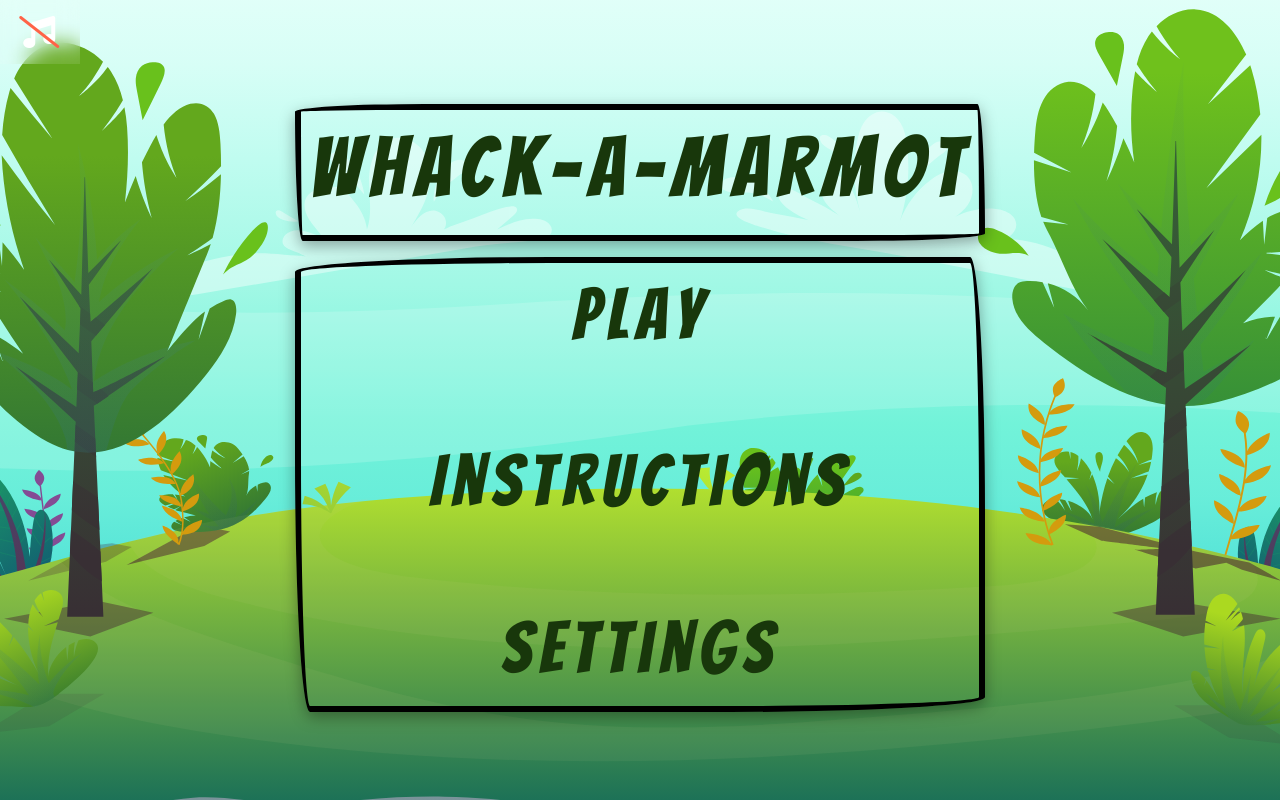
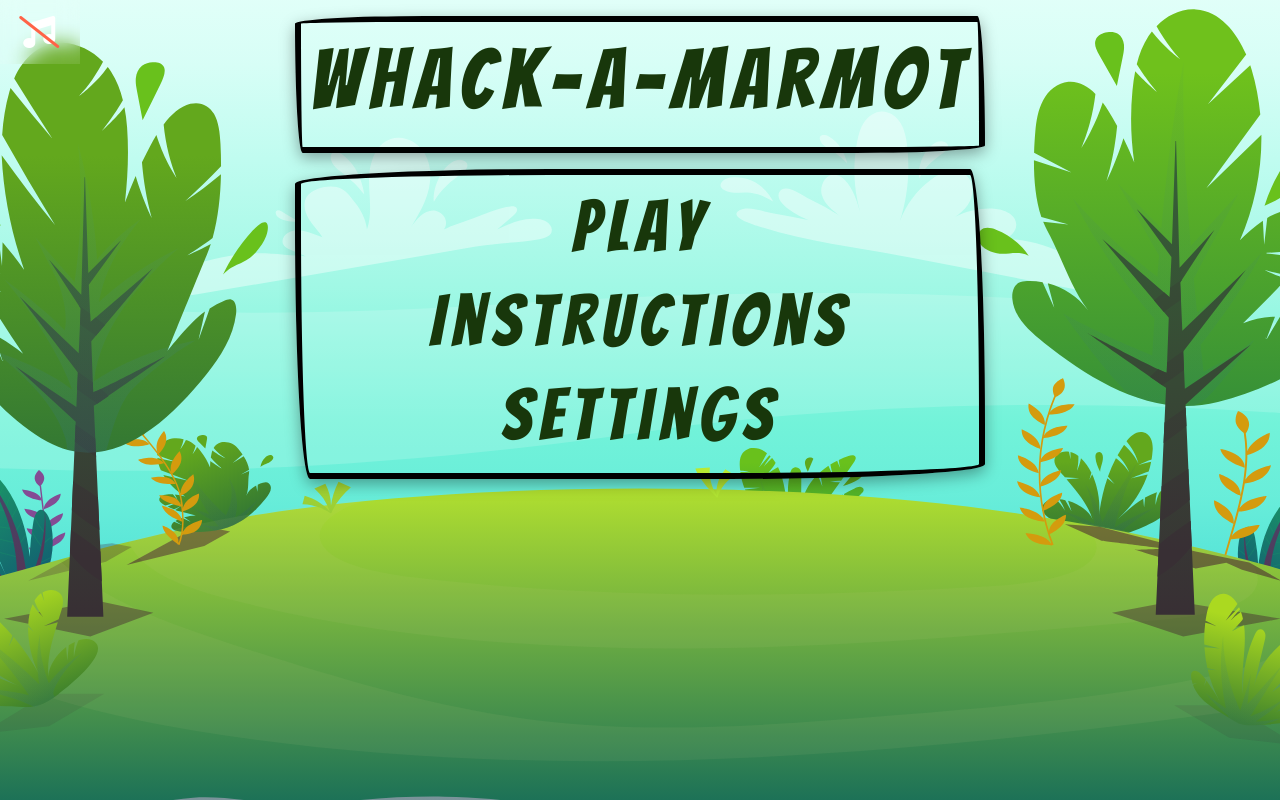
Before and after one commit to halfpintutopia/whack-a-marmot, a plain HTML site: page index.html in a window 1280 px wide. Drawn offline with Linux system fonts and the light colour scheme.

Commit message:
Change spacing for the game text blocks. Add effects to the index.js file.

```diff
--- a/assets/css/components/game-area.css
+++ b/assets/css/components/game-area.css
@@ -15,8 +15,13 @@
     height: 100vh;
 }
 
-#game-area.active .text {
+#game-area .text {
     height: 100vh;
+    margin-top: 0;
+}
+
+#game-area .text .title {
+    margin-top: 1em;
 }
 
 #game-area.active {
@@ -26,18 +31,8 @@
 #game-area .title {
     width: fit-content;
     height: fit-content;
-    align-self: end;
-    justify-self: center;
 }
 
-#game-area.active div:nth-child(1) {
-    align-self: start;
+#game-area .game-buttons button {
+    margin-top: 0;
 }
-
-#game-area.active div:nth-child(2) {
-    padding: 2em;
-}
-
-#game-area .game-area__close-btn {
-
-}
--- a/assets/css/components/index.css
+++ b/assets/css/components/index.css
@@ -2,3 +2,4 @@
 @import "carousel.css";
 @import "cursors.css";
 @import "game-area.css";
+@import "effects.css";
```
